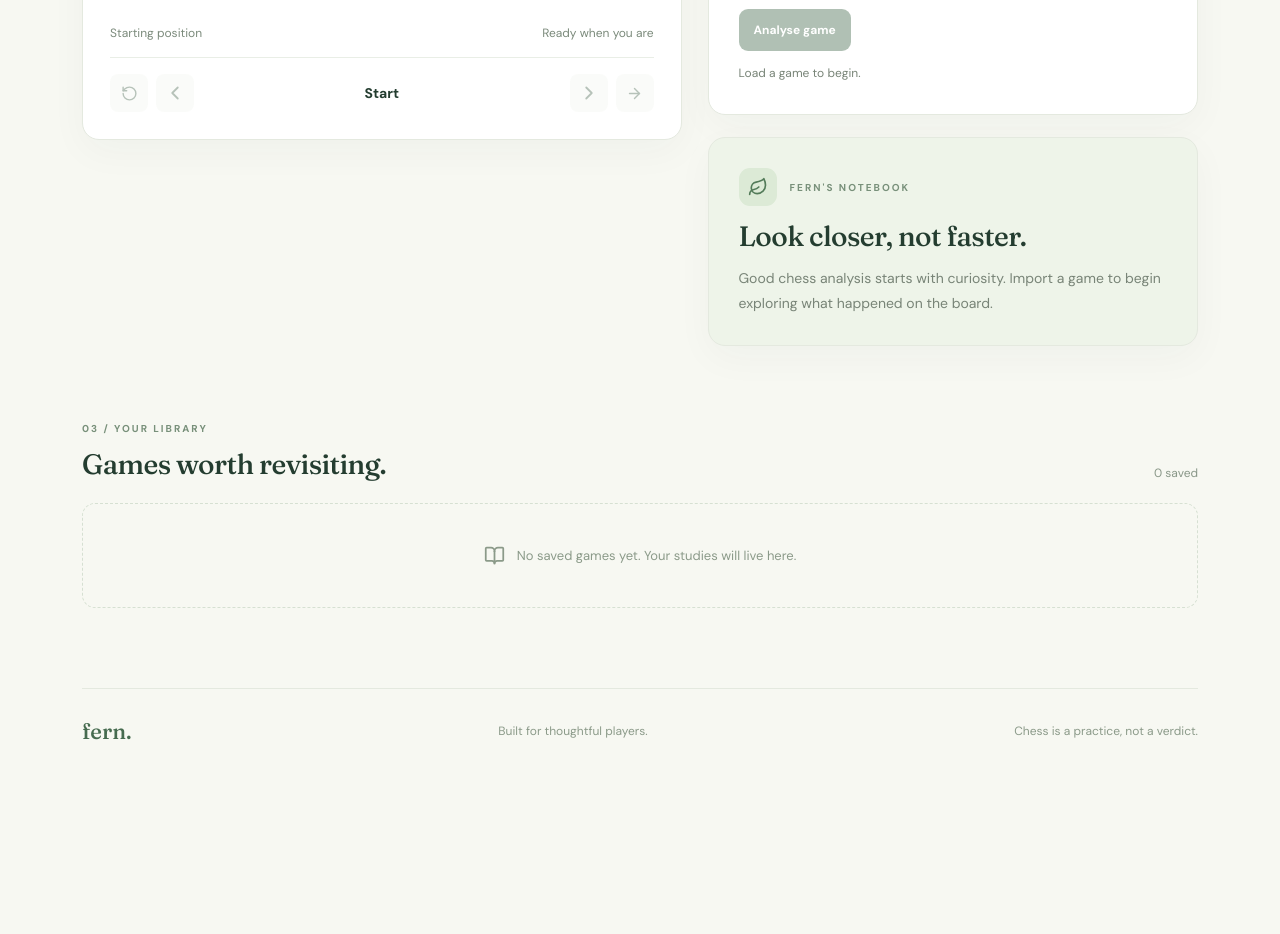
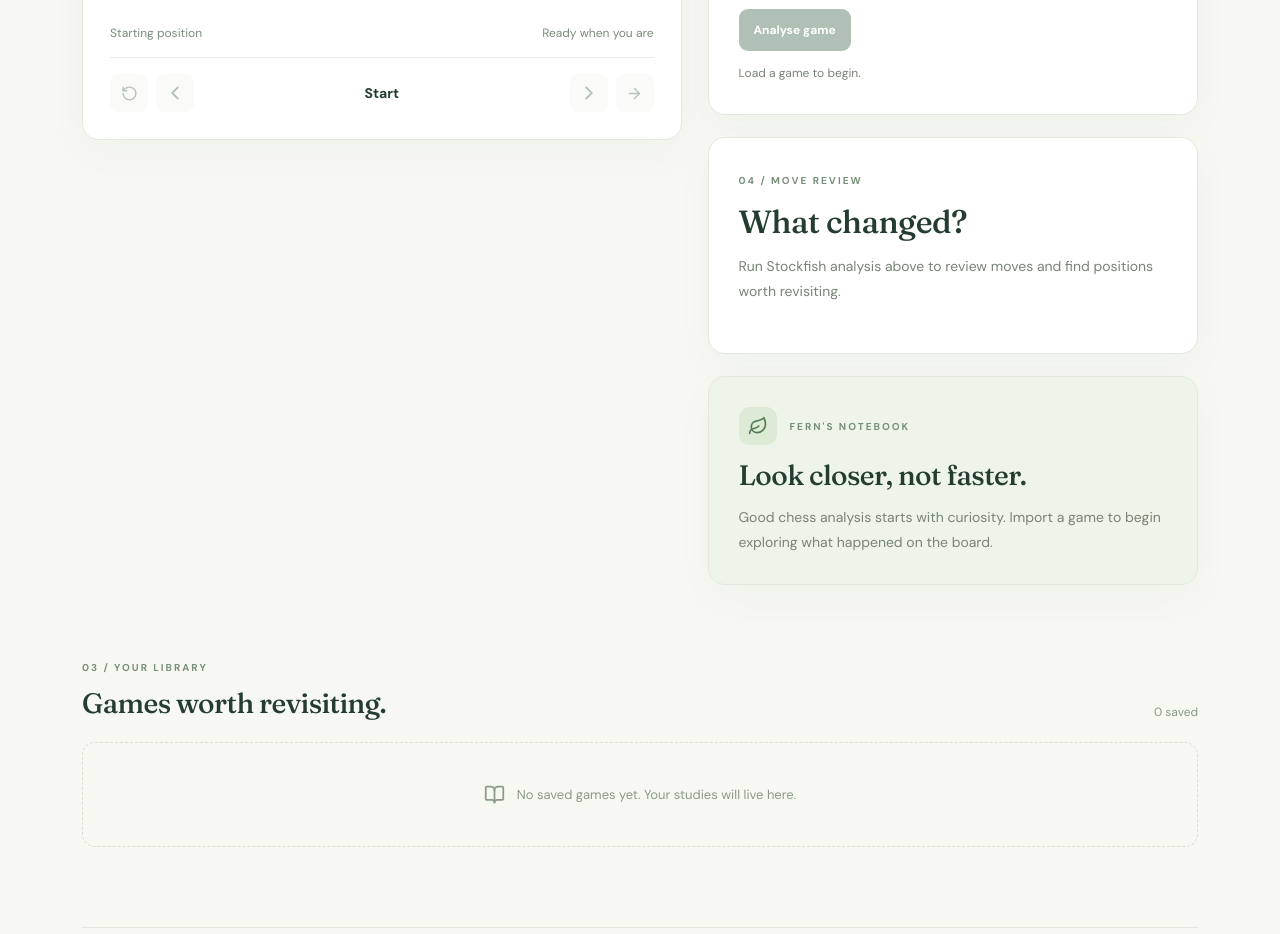
Before and after one commit to Eseoghene-ChristineOtuaga/Fern, a React (Vite) app: page / in a window 1280 px wide. Shown: the part 1200-2134 px from the top of the page. Before the commit the page ends 1980 px from the top, so only its background shows below. Built offline with nearby package versions, Linux system fonts and the light colour scheme.

Commit message:
Add move quality review, summary and revisit moments

```diff
--- a/src/App.jsx
+++ b/src/App.jsx
@@ -1,3 +1,4 @@
+import { reviewMove, summarizeReviews, explainMove } from './review.js';
 import { createEngine, describeEvaluation, describeBestMove } from './engine.js';
 import React,{useMemo,useState,useEffect,useRef} from 'react';
 import {Chess} from 'chess.js';
@@ -54,12 +55,22 @@ export default function App(){
  const onFile=async(e)=>{const file=e.target.files?.[0];if(file){if(file.size>1024*1024){setError('Please choose a PGN smaller than 1 MB.');return;}load(await file.text());}e.target.value=''};
  const boardOptions={position:current.fen(),boardOrientation:orientation,allowDragging:false,animationDurationInMs:170,boardStyle:{borderRadius:'8px',boxShadow:'none'},darkSquareStyle:{backgroundColor:'#789b78'},lightSquareStyle:{backgroundColor:'#ecf0de'}};
  const turn=index?loaded.moves[index-1]:null;
+ const reviews=useMemo(()=>loaded?.moves.map((move,i)=>reviewMove(analysis.positions[i],analysis.positions[i+1],move))||[],[loaded,analysis.positions]);
+ const currentReview=index>0?reviews[index-1]:null;
+ const summary=useMemo(()=>summarizeReviews(reviews),[reviews]);
+ const suggested=useMemo(()=>{
+   if(!loaded||index===0||!analysis.positions[index-1])return null;
+   const position=analysis.positions[index-1];
+   return describeBestMove(position.fen,position.result?.bestMove);
+ },[loaded,index,analysis.positions]);
+
  return <div className="app"><header className="site-header"><div className="shell nav"><div className="brand"><FernMark/><span>fern<span className="brand-dot">.</span></span></div><span className="nav-note">A quieter way to understand your chess.</span><span className="version">EARLY ACCESS / 01</span></div></header>
  <main className="shell"><section className="hero"><div className="eyebrow"><span className="eyebrow-line"/> YOUR PERSONAL CHESS STUDY</div><h1>Every move<br/>has a <em>story.</em></h1><p>Bring a game. Replay the moments. Learn to see the board differently, one move at a time.</p></section>
  <div className="workspace"><section className="board-panel"><div className="panel-heading"><div><span className="kicker">01 / THE BOARD</span><h2>{loaded?'Your game':'A place to begin'}</h2></div><button className="icon-button" title="Flip board" aria-label="Flip board" onClick={()=>setOrientation(v=>v==='white'?'black':'white')}><FlipHorizontal size={18}/></button></div><div className="board-wrap"><Chessboard options={boardOptions}/></div><div className="board-bottom"><span>{loaded? `${loaded.headers.White||'White'}  ·  ${loaded.headers.Black||'Black'}`:'Starting position'}</span><span>{loaded? `${index} / ${total} half-moves`:'Ready when you are'}</span></div><div className="playback"><button aria-label="First move" disabled={!loaded||index===0} onClick={()=>setIndex(0)}><RotateCcw size={17}/></button><button aria-label="Previous move" disabled={!loaded||index===0} onClick={()=>setIndex(i=>i-1)}><ChevronLeft size={22}/></button><div className="move-indicator">{turn?`${Math.ceil(index/2)}${index%2?'.':'...'} ${turn.san}`:'Start'}</div><button aria-label="Next move" disabled={!loaded||index===total} onClick={()=>setIndex(i=>i+1)}><ChevronRight size={22}/></button><button aria-label="Last move" disabled={!loaded||index===total} onClick={()=>setIndex(total)}><ArrowRight size={17}/></button></div></section>
  <div className="side-column"><section className="card import-card"><span className="kicker">02 / BRING YOUR GAME</span><h2>Let's take a look.</h2><p>Paste a PGN from a game you've played, or upload a <code>.pgn</code> file.</p><textarea aria-label="Paste PGN" value={input} onChange={e=>setInput(e.target.value)} placeholder={'[Event "My game"]\n\n1. e4 e5 2. Nf3 ...'} spellCheck={false}/>{error&&<p className="error" role="alert">{error}</p>}<div className="import-actions"><label className="file-button"><FileUp size={17}/> Upload PGN<input type="file" accept=".pgn,.txt" onChange={onFile} hidden/></label><button className="primary-button" onClick={()=>load(input)} disabled={!input.trim()}>Open game <ArrowRight size={17}/></button></div><button className="sample-link" onClick={()=>load(SAMPLE)}>Or explore a sample game <ArrowRight size={14}/></button></section>
  <section className="card analysis-card"><span className="kicker">03 / STOCKFISH ENGINE</span><h2>Read the position.</h2><p>Stockfish 19 Lite runs privately in your browser. Analyse each position at depth 10; longer games can take a while.</p><div className="engine-actions"><button className="primary-button" disabled={!loaded||analysis.status==='running'} onClick={analyzeGame}>Analyse game</button>{analysis.status==='running'&&<button className="file-button" onClick={stopAnalysis}>Cancel</button>}</div><p className="engine-status" role="status">{analysis.message||'Load a game to begin.'}</p>{analysis.positions[index]&&<div className="engine-result"><strong>{describeEvaluation(analysis.positions[index].result,analysis.positions[index].turn)}</strong><span>{analysis.positions[index].result?.bestMove?`Engine suggestion: ${describeBestMove(analysis.positions[index].fen,analysis.positions[index].result.bestMove)}`:'Game over / no legal moves'}</span><small>Depth {analysis.positions[index].result?.depth??'—'} · Evaluation is for the displayed position, not a move-quality grade.</small></div>}</section>
- <section className="card insight-card"><div className="insight-head"><div className="small-leaf"><Leaf size={20}/></div><span className="kicker">FERN'S NOTEBOOK</span></div><h2>Look closer, not faster.</h2><p>{loaded?'Your game is ready to explore. Use the arrows to walk through each move. Stockfish can now evaluate each position. Move-quality grading and natural-language coaching will follow.':'Good chess analysis starts with curiosity. Import a game to begin exploring what happened on the board.'}</p>{loaded&&<div className="loaded-meta"><Check size={16}/> {total} half-moves loaded successfully</div>}{loaded&&<button className="save-button" onClick={save}><BookOpen size={16}/> Save to this browser</button>}</section>
+ <section className="card review-card"><span className="kicker">04 / MOVE REVIEW</span><h2>What changed?</h2>{analysis.status==='done'?<><p>{summary.reviewed} of {total} moves reviewed. Grades are approximate and depend on engine search depth.</p><div className="review-stats">{Object.entries(summary.counts).map(([label,count])=><div key={label}><strong>{count}</strong><span>{label}</span></div>)}</div>{currentReview?<div className="review-detail"><strong>{Math.ceil(index/2)}{index%2?'.':'...'} {turn?.san} · {currentReview.label}</strong><p>{explainMove(currentReview,suggested)}</p></div>:<p>Use the move arrows to inspect an individual move.</p>}{summary.worst.length>0&&<div className="review-moments"><strong>Moments to revisit</strong>{summary.worst.map(r=>{const i=reviews.indexOf(r);return <button key={i} onClick={()=>setIndex(i+1)}>{Math.ceil((i+1)/2)}{i%2?'...':'.'} {r.played} · {r.label} <ArrowRight size={14}/></button>})}</div>}</>:<p>Run Stockfish analysis above to review moves and find positions worth revisiting.</p>}</section>
+ <section className="card insight-card"><div className="insight-head"><div className="small-leaf"><Leaf size={20}/></div><span className="kicker">FERN'S NOTEBOOK</span></div><h2>Look closer, not faster.</h2><p>{loaded?'Your game is ready to explore. Use the arrows to walk through each move. Stockfish now provides approximate move-quality grades and short, rule-based explanations. Deeper tactical explanations will follow.':'Good chess analysis starts with curiosity. Import a game to begin exploring what happened on the board.'}</p>{loaded&&<div className="loaded-meta"><Check size={16}/> {total} half-moves loaded successfully</div>}{loaded&&<button className="save-button" onClick={save}><BookOpen size={16}/> Save to this browser</button>}</section>
  </div></div>
  <section className="history-section"><div className="history-heading"><div><span className="kicker">03 / YOUR LIBRARY</span><h2>Games worth revisiting.</h2></div><span className="history-count">{saved.length} saved</span></div>{saved.length?<div className="history-list">{saved.map(item=><div className="history-row" key={item.id}><div><strong>{item.title}</strong><span>{new Date(item.date).toLocaleDateString()} · {item.moves} half-moves</span></div><div className="history-actions"><button onClick={()=>load(item.pgn)}>Open <ArrowRight size={15}/></button><button aria-label="Delete saved game" onClick={()=>remove(item.id)}><Trash2 size={17}/></button></div></div>)}</div>:<div className="empty-history"><BookOpen size={21}/><span>No saved games yet. Your studies will live here.</span></div>}</section>
  <footer><span>fern.</span><span>Built for thoughtful players.</span><span>Chess is a practice, not a verdict.</span></footer></main></div>
```
